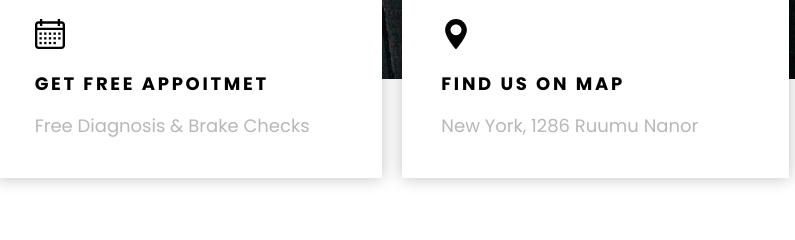
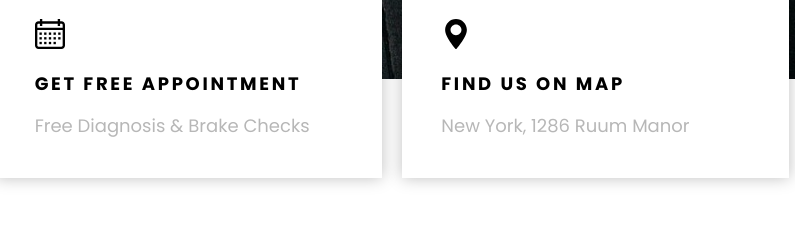
Before and after one commit to Pavelreb/Car_Repair, a plain HTML site: page main.html in a window 1280 px wide. Shown: the part 667-907 px from the top of the page, 451-1246 px from the left. Drawn offline with Linux system fonts and the light colour scheme.

Commit message:
Доработка: meta description, опечатка APPOINTMENT, год в футере, новый README

```diff
--- a/main.html
+++ b/main.html
@@ -95,9 +95,9 @@
                     </div>
                     <div class="address-cards-card card">
                         <div class="address-cards-item-img">
-                            <img src="img/svg/calendar.svg" alt="GET FREE APPOITMET" class="address-cards-item-img-pic">
+                            <img src="img/svg/calendar.svg" alt="GET FREE APPOINTMENT" class="address-cards-item-img-pic">
                         </div>
-                        <h3 class="address-cards-item-title">GET FREE APPOITMET</h3>
+                        <h3 class="address-cards-item-title">GET FREE APPOINTMENT</h3>
                         <p class="address-cards-item-desc">Free Diagnosis & Brake Checks</p>
                     </div>
                     <div class="address-cards-card card">
@@ -105,7 +105,7 @@
                             <img src="img/svg/maps-flags.svg" alt="FIND US ON MAP" class="address-cards-item-img-pic">
                         </div>
                         <h3 class="address-cards-item-title">FIND US ON MAP</h3>
-                        <p class="address-cards-item-desc">New York, 1286 Ruumu Nanor</p>
+                        <p class="address-cards-item-desc">New York, 1286 Ruum Manor</p>
                     </div>
                 </div>
             </div>
@@ -238,7 +238,7 @@
         <div class="wrapper">
             <div class="footer-wrap">
                 <div class="footer-desc">
-                    <p class="footer-desc-text">© 2021 Auto theme by Frontend Tricks</p>
+                    <p class="footer-desc-text">© 2026 Auto theme by Frontend Tricks</p>
                 </div>
                 <div class="footer-social-links">
                     <a href="!#" target="_blank" class="footer-social-link">
```
Also changed, not shown: index.html (+1 -1 lines), img/first-screen.jpg, 1 other file.
